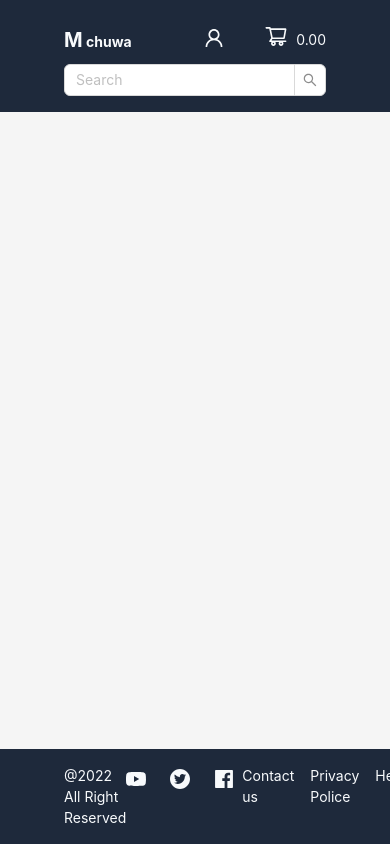
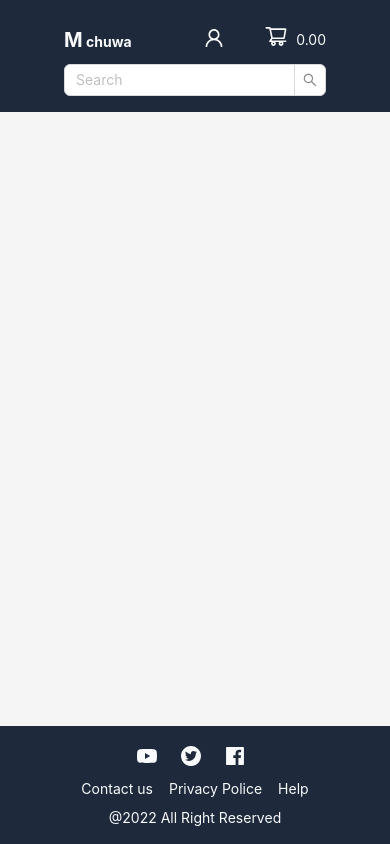
Before and after one commit to aMaverickDragonfruit/eCommerceFrontendProject, a React (Vite) app in the folder client/: page / in a window 390 px wide. Built offline with nearby package versions, Linux system fonts and the light colour scheme; no server answers.

Commit message:
add responsive to footer

```diff
--- a/client/src/components/Footer.jsx
+++ b/client/src/components/Footer.jsx
@@ -6,6 +6,21 @@ import {
   FacebookFilled,
 } from '@ant-design/icons';
 
+const Options = ({ options, optionsStyle, itemsStyle }) => {
+  return (
+    <div className={`flex gap-4 flex-nowrap ${optionsStyle}`}>
+      {options.map((option, index) => (
+        <div
+          key={index}
+          className={`${itemsStyle}`}
+        >
+          {option}
+        </div>
+      ))}
+    </div>
+  );
+};
+
 export default function AppFooter() {
   const icons = [
     <YoutubeFilled />,
@@ -13,26 +28,22 @@ export default function AppFooter() {
     <FacebookFilled />,
   ];
 
-  const options = ['Contact us', 'Privacy Police', 'Help'];
+  const services = ['Contact us', 'Privacy Police', 'Help'];
 
   return (
-    <Footer className='flex flex-row justify-between bg-slate-800 text-slate-50 px-16 py-4 w-auto'>
-      <p>@2022 All Right Reserved</p>
-      <div className='flex gap-4'>
-        {icons.map((icon, index) => (
-          <div
-            key={index}
-            className='text-xl mr-2'
-          >
-            {icon}
-          </div>
-        ))}
-      </div>
-      <div className='flex gap-4'>
-        {options.map((option, index) => (
-          <span key={index}>{option}</span>
-        ))}
-      </div>
+    <Footer className='flex gap-2 flex-wrap md:flex-nowrap flex-col md:flex-row items-center md:justify-between px-16 py-4 w-full h-auto bg-slate-800 text-slate-50 '>
+      <p className='order-3 md:order-1'>@2022 All Right Reserved</p>
+
+      <Options
+        options={icons}
+        optionsStyle={'order-1 md:order-2'}
+        itemsStyle={'text-xl mr-2'}
+      ></Options>
+
+      <Options
+        options={services}
+        optionsStyle={'order-2 md:order-3'}
+      ></Options>
     </Footer>
   );
 }
```
